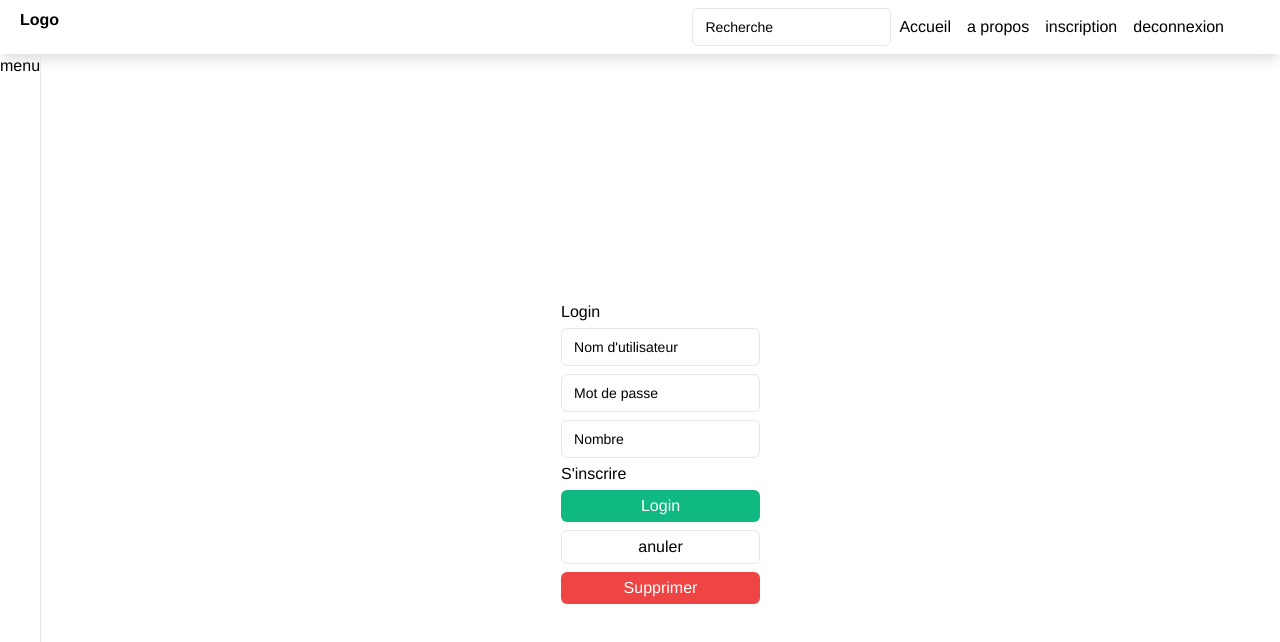
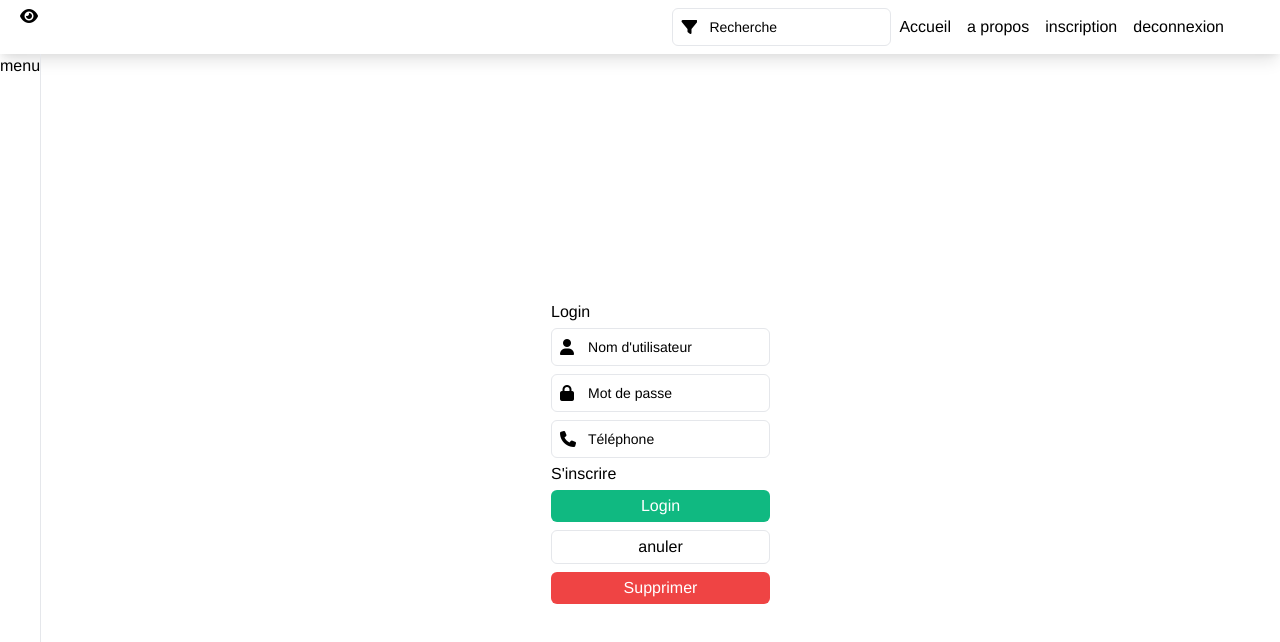
Before and after one commit to damadanyna/H-DEV, a Vue app: page / in a window 1280 px wide. Shown: the top 642 px of the page. Built offline with nearby package versions, Linux system fonts and the light colour scheme.

Commit message:
modification of input

```diff
--- a/src/components/horizontalBar.vue
+++ b/src/components/horizontalBar.vue
@@ -1,6 +1,6 @@
 <template>
     <div class=" bg-stone-100  w-full flex justify-between px-5 py-2 ">
-      <div class=" font-bold" >Logo</div>
+      <i class="fas fa-eye"></i>
       <div class=" flex flex-row items-center">
         <input_ :option="options"></input_>
 
@@ -24,7 +24,8 @@
                 list_menu:['Accueil','a propos','inscription','deconnexion'],
                 options:{
                   label:'Recherche',
-                  id_:'recheche_'
+                  id_:'recheche_',
+                  classIco:'fas fa-filter'
                 },
 
             }
--- a/src/components/input_.vue
+++ b/src/components/input_.vue
@@ -1,7 +1,8 @@
 <template>
     <div :id="'c_' + this.option.id_" class=" flex px-2 py-2 rounded-md   bg-white items-center justify-start border border-stone-400">
-      <span @click="doIt()" :id="this.option.id_"  class="duration-500 px-1 rounded-full absolute text-sm text-stone-300" v-text="this.option.label"></span>
-      <input :id="'in_' + this.option.id_" v-model="values" @focusout="out_()" @focusin="in_()" :type="!this.option.type_?'text':this.option.type_" class=" outline-none text-sm">
+      <span @click="doIt()" :id="this.option.id_"  class= " ml-6 duration-500 px-1 rounded-full absolute text-sm text-stone-300" v-text="this.option.label"></span>
+      <i :id="'id_'+this.option.id_" :class="this.option.classIco" class=" duration-300  text-stone-400"></i>
+      <input :id="'in_' + this.option.id_" v-model="values" @focusout="out_()" @focusin="in_()" :type="!this.option.type_?'text':this.option.type_" class=" pl-1 outline-none text-sm">
     </div>
 </template>
     <script>
@@ -21,6 +22,8 @@
           in_(){
             var pl= document.getElementById(this.option.id_);
              var cI= document.getElementById('c_' + this.option.id_);
+              var ic= document.getElementById('id_' + this.option.id_);
+              ic.style.color=' rgb(34,197,94)'
               pl.style.marginTop='-40px';
               pl.style.color=' rgb(34,197,94)';
               pl.style.background='white';
@@ -33,6 +36,8 @@
             if (this.values=='' || this.values==null) {
               var pl= document.getElementById(this.option.id_);
               var cI= document.getElementById('c_' + this.option.id_);
+              var ic= document.getElementById('id_' + this.option.id_);
+              ic.style.color='rgb(168,162,158)'
               pl.style.marginTop='inherit';
               pl.style.color='rgb(214,211,209)';
               pl.style.background='transparent';
--- a/src/components/navBar.vue
+++ b/src/components/navBar.vue
@@ -6,7 +6,6 @@
   </template>
 
   <script>
-
   export default {
   }
   </script>
--- a/src/main.js
+++ b/src/main.js
@@ -1,6 +1,7 @@
 import { createApp } from 'vue'
 import App from './App.vue'
 import './index.css'
+import '@fortawesome/fontawesome-free/css/all.css'
 
 
 createApp(App).mount('#app')
--- a/src/view/page_.vue
+++ b/src/view/page_.vue
@@ -24,17 +24,20 @@ export default {
                 options:[
                   {
                         label: "Nom d'utilisateur",
-                        id_:'nom_'
+                        id_:'nom_',
+                        classIco:'fas fa-user'
                   },
                   {
                         label: "Mot de passe",
                         id_:'mdp_',
-                        type_:'password'
+                        type_:'password',
+                        classIco:'fas fa-lock'
                   },
                   {
-                        label: "Nombre",
+                        label: "Téléphone",
                         id_:'nbr_',
-                        type_:'number'
+                        type_:'number',
+                        classIco:'fas fa-phone'
                   }
                 ],
                 options_:[
```
